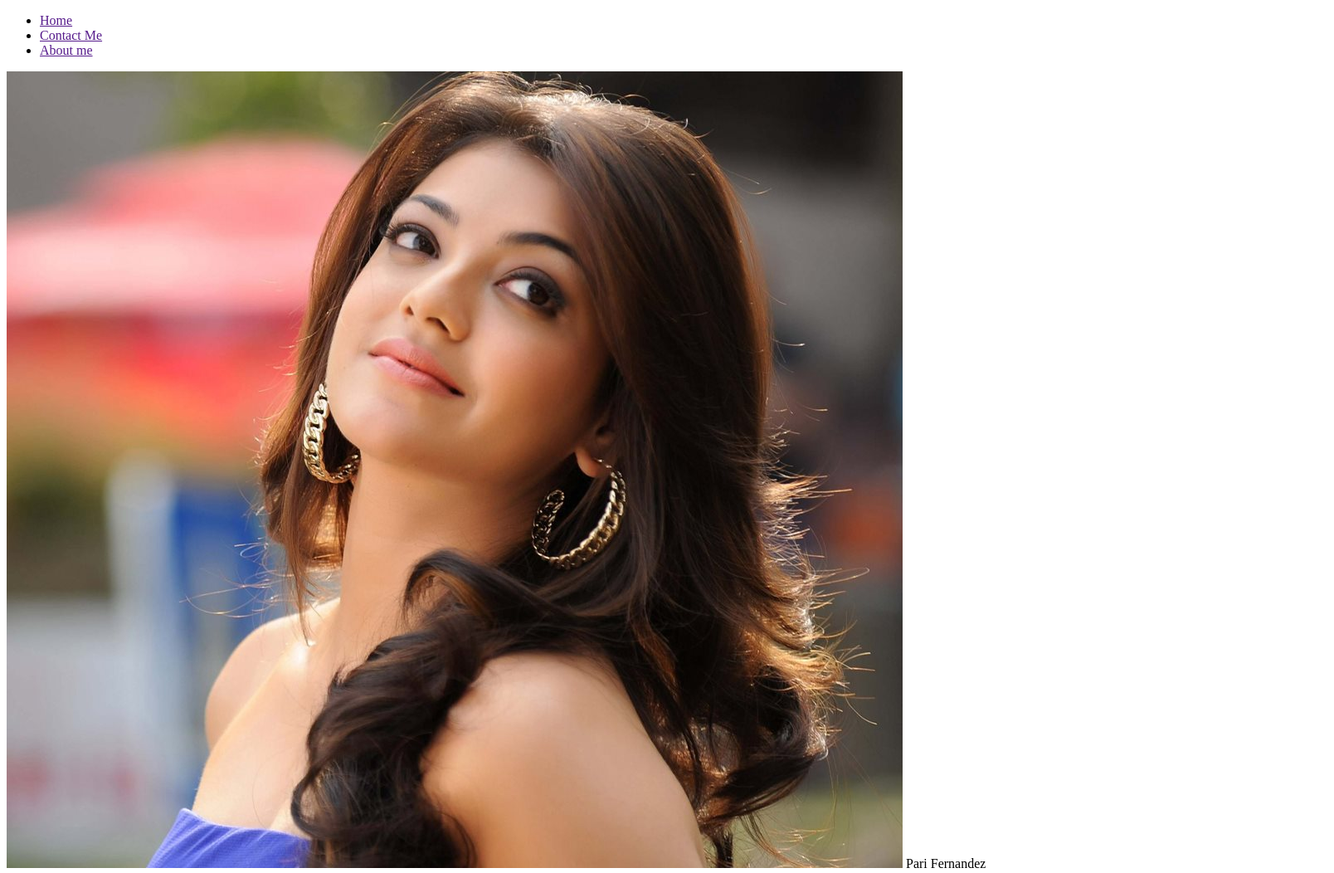
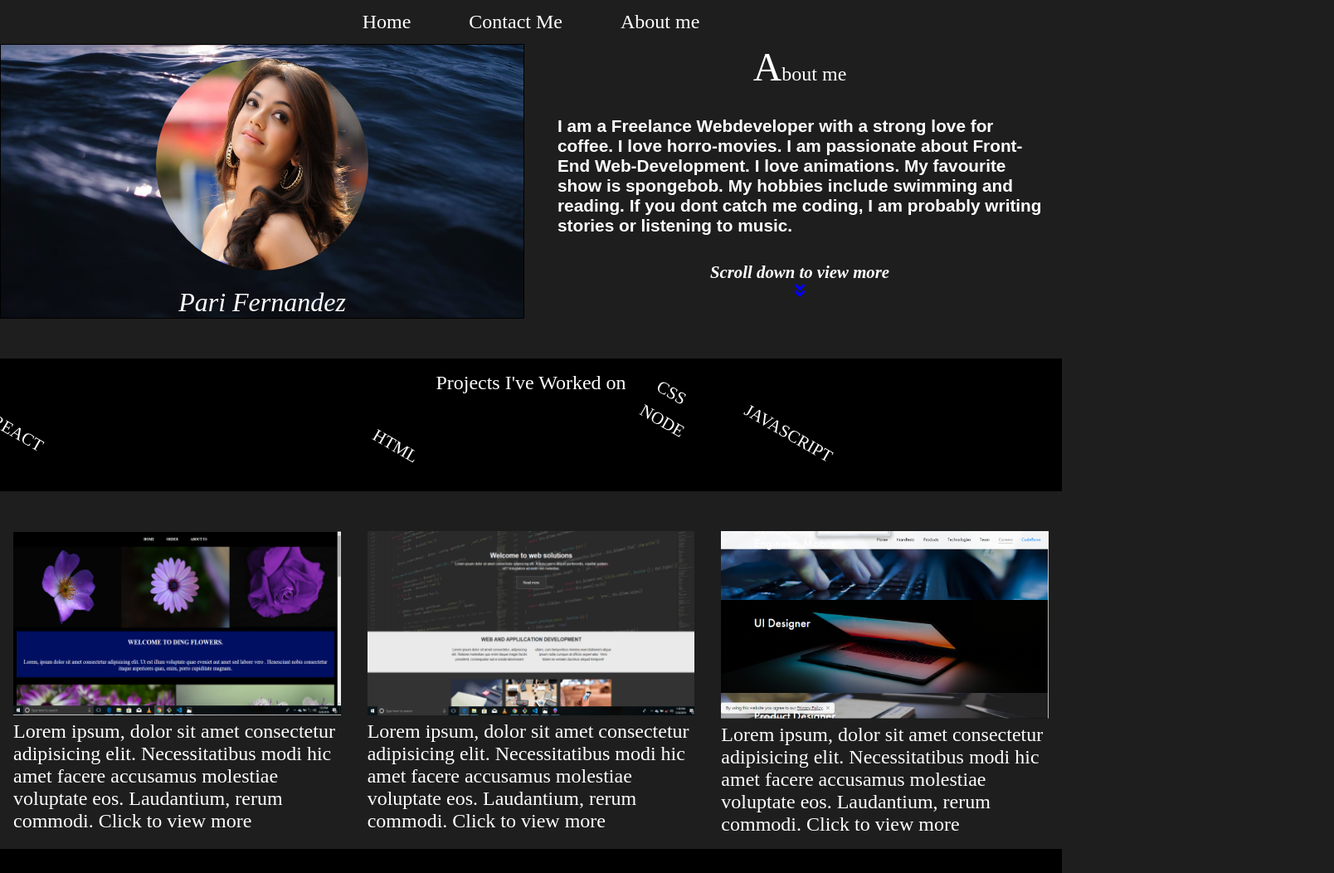
Before and after one commit to Arby98/testportfolio, a plain HTML site: page index.html in a window 1280 px wide. Shown: the top 1052 px of the page at 83% size, 1608 px wide, since content can reach past the window. Drawn offline with Linux system fonts and the light colour scheme; a script that the page names is missing.

Commit message:
Update index.html

```diff
--- a/index.html
+++ b/index.html
@@ -5,7 +5,7 @@
     <meta name="viewport" content="width=device-width, initial-scale=1.0">
     <meta http-equiv="X-UA-Compatible" content="ie=edge">
     <title>Document</title>
-    <link rel="stylesheet" href="about.css">
+    <link rel="stylesheet" href="index.css">
   <script src="test.js"></script>
 </head>
 <body>
```
